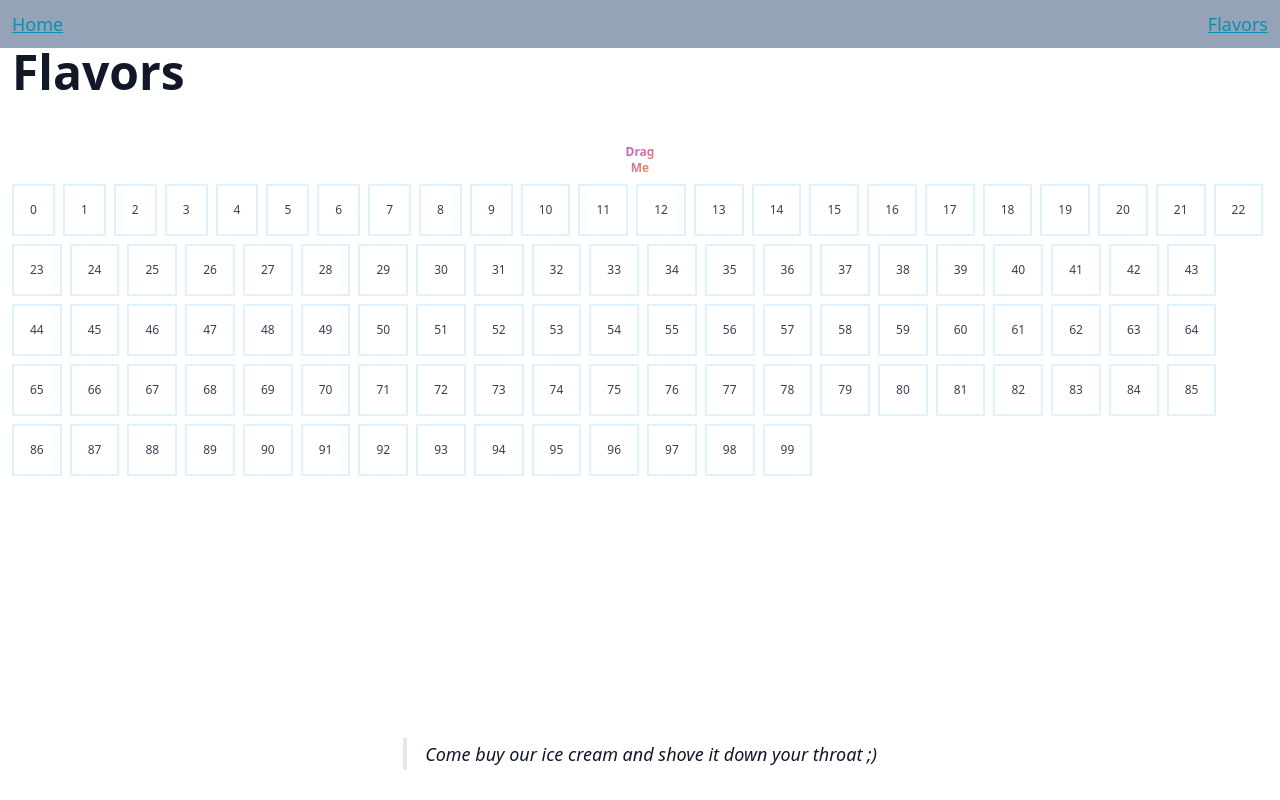
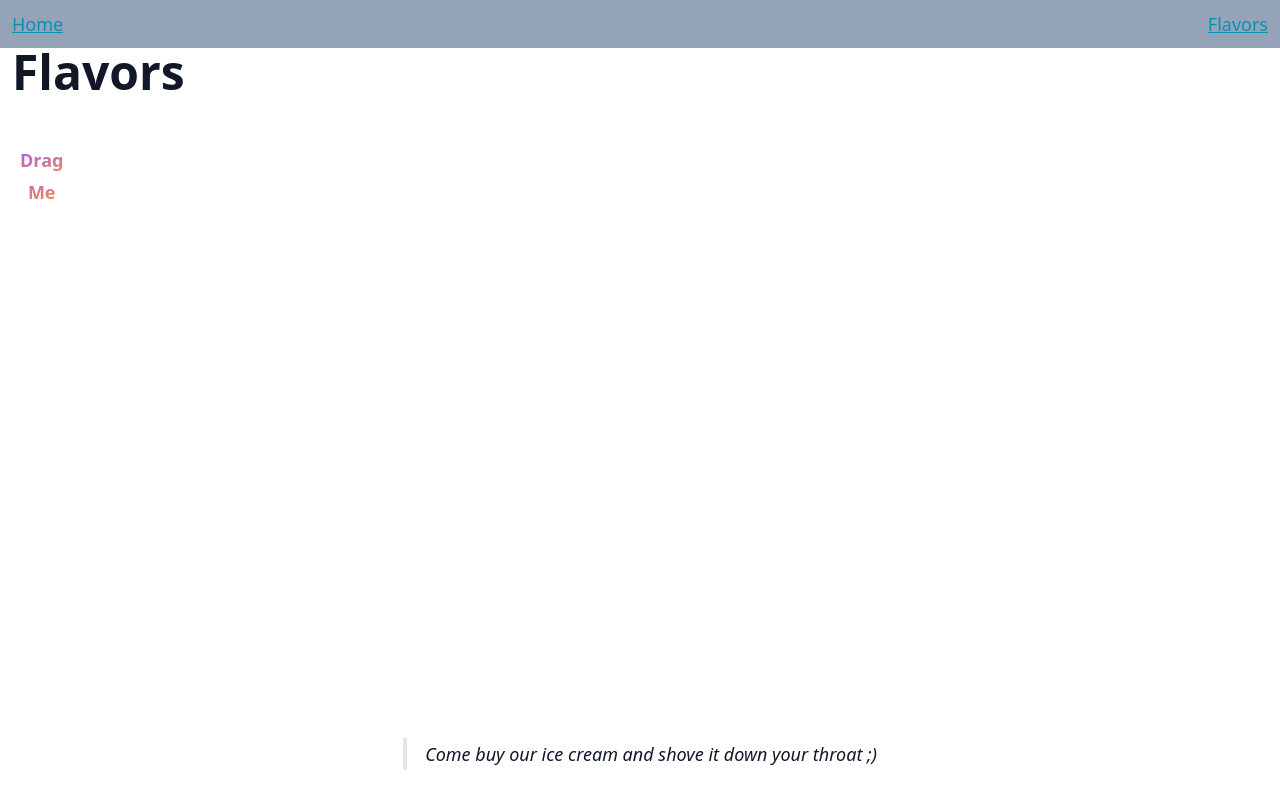
Before and after one commit to OfficialWebBoyz/svelte-web-builder-demo, a SvelteKit app: page /flavors in a window 1280 px wide. Built offline with nearby package versions, Linux system fonts and the light colour scheme.

Commit message:
create cool ass modal

```diff
--- /dev/null
+++ b/src/lib/components/Modal.svelte
@@ -0,0 +1,57 @@
+<script lang="ts" context="module">
+	// from the server we could load customization properties
+	// that are applied for a given user ... 🤔
+	let modal: HTMLDialogElement;
+
+	export function triggerModal() {
+		if (modal) {
+			modal.showModal();
+		}
+	}
+</script>
+
+<script lang="ts">
+	import cn from 'classnames';
+
+	export let title: string = '';
+	export let dimBackdrop: boolean = true;
+</script>
+
+<dialog
+	id="dialog"
+	bind:this={modal}
+	class={cn(
+		'rounded-md border-2 border-black max-w-7xl',
+		dimBackdrop && 'backdrop:bg-slate-800 backdrop:opacity-25 shadow-md'
+	)}
+>
+	<div class="flex justify-between my-2 items-center">
+		{#if title}
+			<h3 class="my-0">{title}</h3>
+		{/if}
+		<form method="dialog">
+			<button aria-label="close dialog"> X </button>
+		</form>
+	</div>
+	<slot />
+</dialog>
+
+<style>
+	dialog {
+		opacity: 0;
+	}
+	dialog[open] {
+		animation: slide-up 200ms ease-in 25ms 1 forwards;
+	}
+
+	@keyframes slide-up {
+		from {
+			opacity: 0;
+			transform: translateY(12px);
+		}
+		to {
+			opacity: 1;
+			transform: translateY(-12px);
+		}
+	}
+</style>
--- a/src/routes/flavors/+page.svelte
+++ b/src/routes/flavors/+page.svelte
@@ -1,12 +1,13 @@
 <script lang="ts">
 	import cn from 'classnames';
+	import Modal, { triggerModal } from '$lib/components/Modal.svelte';
 
-	const blockCount = 100;
+	const blockCount = 300;
 	const DATA_Key = 'item';
 	const COMPONENT_TYPES = {
 		accordion: 'accordion',
 		customComponent: 'custom-nigga'
-	}
+	};
 
 	let isDragging = false;
 	/**
@@ -29,14 +30,14 @@
 	function handleItemDragEnter(event: DragEvent) {
 		const element = checkElement(event.target);
 		if (element) {
-			element.classList.add('border-orange-500')
+			element.classList.add('border-orange-500');
 		}
 	}
 
 	function handleItemDragLeave(event: DragEvent) {
 		const element = checkElement(event.target);
 		if (element) {
-			element.classList.remove('border-orange-500')
+			element.classList.remove('border-orange-500');
 		}
 	}
 
@@ -51,55 +52,59 @@
 	function handleDrop(e: DragEvent) {
 		e.preventDefault();
 		const element = checkElement(e.target);
-		const sourceElement = document.getElementById(selectedElementId)
+		const sourceElement = document.getElementById(selectedElementId);
 		if (element && sourceElement) {
-			console.log({data: e.dataTransfer?.getData(DATA_Key)});
-			element.appendChild(sourceElement)
-			element.classList.remove('border-orange-500')
+			console.log({ data: e.dataTransfer?.getData(DATA_Key) });
+			element.appendChild(sourceElement);
+			element.classList.remove('border-orange-500');
 		}
-		resetState()
+		resetState();
 	}
 
 	function resetState() {
 		isDragging = false;
-		selectedElementId = ''
+		selectedElementId = '';
 	}
 </script>
 
 <main class="x-container">
 	<h1>Flavors</h1>
 
-	<div
+	<button
+		type="button"
 		id={`draggable-${COMPONENT_TYPES.customComponent}`}
 		data-component-type={COMPONENT_TYPES.customComponent}
 		draggable="true"
-		class={cn('text-xs text-center p-2', isDragging && 'bg-green-200')}
+		class={cn('text-center p-2', isDragging && 'bg-green-200')}
 		on:dragstart={handleDragStart}
 		on:drag={handleItemDrag}
 		on:dragend={handleDragEnd}
+		on:click={triggerModal}
 	>
 		<strong
 			class="capitalize text-transparent bg-clip-text bg-gradient-to-br from-purple-500 to-orange-400"
 		>
 			drag <br /> me
 		</strong>
-	</div>
+	</button>
+
+	<Modal title="hello">this is a modal with children</Modal>
+
+	<!-- the stuff -->
 
 	<div class="flex flex-wrap gap-2">
 		{#each [...Array(blockCount).keys()] as block}
 			<div
 				id={`drag-element-${block}`}
 				class={cn(
-					"p-4 border-sky-100 border-2 text-xs inline-flex justify-center items-center",
-					'hover:bg-slate-200'
+					'p-4 inline-flex border justify-center items-center hover:bg-slate-200',
+					isDragging ? 'border-sky-100' : 'border-transparent'
 				)}
 				on:dragover={(e) => e.preventDefault()}
 				on:dragenter={handleItemDragEnter}
 				on:dragleave={handleItemDragLeave}
 				on:drop={handleDrop}
-			>
-				{block}
-			</div>
+			/>
 		{/each}
 	</div>
 </main>
```
